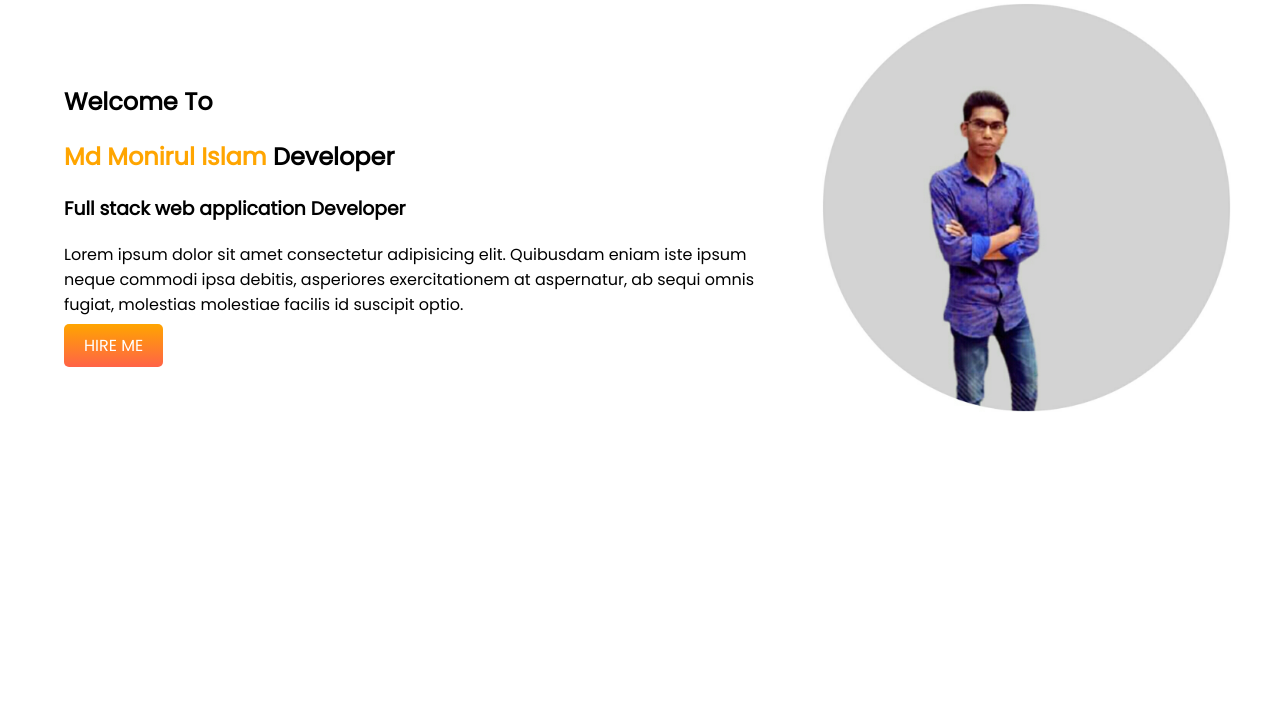
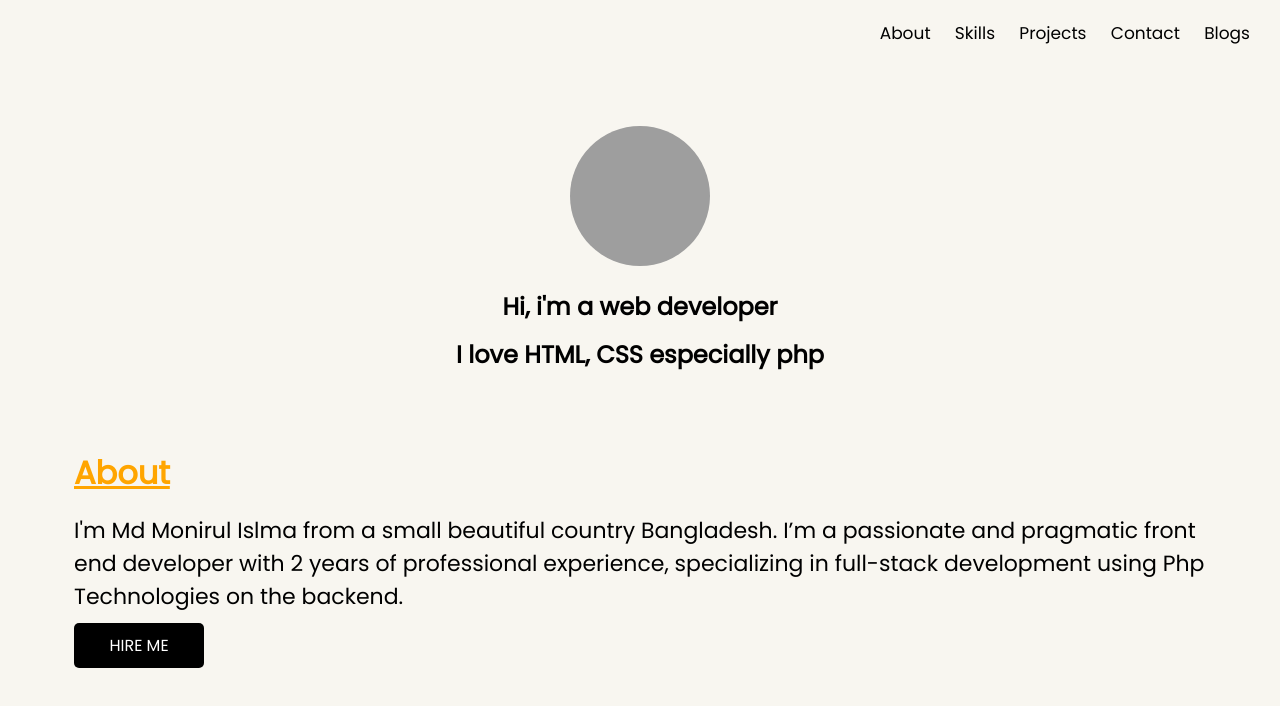
Before and after one commit to Monirul121/monirul360, a plain HTML site: page index.html in a window 1280 px wide. Drawn offline with Linux system fonts and the light colour scheme; grey boxes are pictures that could not be loaded.

Commit message:
head code change

```diff
--- a/index.html
+++ b/index.html
@@ -5,31 +5,42 @@
     <meta charset="UTF-8">
     <meta http-equiv="X-UA-Compatible" content="IE=edge">
     <meta name="viewport" content="width=device-width, initial-scale=1.0">
-    <title>Document</title>
+    <title>Monirul</title>
     <link rel="preconnect" href="https://fonts.googleapis.com">
     <link rel="preconnect" href="https://fonts.gstatic.com" crossorigin>
     <link href="https://fonts.googleapis.com/css2?family=Poppins&display=swap" rel="stylesheet">
     <link rel="shortcut icon" href="img/favicon.png" type="image/x-icon">
     <link rel="stylesheet" href="style.css">
+    <link rel="stylesheet" href="responsive.css">
 </head>
 
 <body>
-    <section>
-        <div class="taile">
-            <h1>Welcome To</h1>
-            <h1> <span id="name-span">Md Monirul Islam</span> Developer</h1>
-            <h3>Full stack web application Developer</h3>
-            <p>Lorem ipsum dolor sit amet consectetur adipisicing elit. Quibusdam eniam iste ipsum neque commodi ipsa
-                debitis,
-                asperiores exercitationem at aspernatur, ab sequi omnis fugiat, molestias molestiae facilis id suscipit
-                optio.
-            </p>
+
+    <section id="top-bar">
+        <div class="top-bar">
+            <a href="">About</a>
+            <a href="">Skills</a>
+            <a href="">Projects</a>
+            <a href="">Contact</a>
+            <a href="">Blogs</a>
+        </div>
+    </section>
+
+    <section id="details">
+        <div class="details-name">
+            <img src="img/IMG_20190817_172408.jpg" alt="">
+            <h1>Hi, i'm a web developer</h1>
+            <h1>I love HTML, CSS especially php</h1>
+        </div>
+        <div class="about">
+            <h1>About</h1>
+            <p>I'm Md Monirul Islma from a small beautiful country Bangladesh. I’m a passionate and pragmatic front end
+                developer with 2 years of professional experience, specializing in full-stack development using Php
+                Technologies on the backend.</p>
             <a id="hire" target="_blank" href="https://www.linkedin.com/in/monirul360/">HIRE ME</a>
         </div>
-        <div class="img">
-            <img src="img/Propic1262304341232.jpg" alt="">
-        </div>
     </section>
+
 </body>
 
 </html>
--- /dev/null
+++ b/responsive.css
@@ -0,0 +1,5 @@
+@media (max-width:720px) {
+    .about{
+        width:100%;
+    }
+}
--- a/style.css
+++ b/style.css
@@ -1,39 +1,79 @@
-body{
+*{
     margin: 0;
     padding: 0;
     box-sizing: border-box;
+}
+body{
     font-family: 'Poppins', sans-serif;
+    background-color: #F8F6F0;
+}
+a{
+    text-decoration: none;
 }
 
-#name-span{
-    color: orange;
+#top-bar{
+    width: 100%;
+    padding: 20px;
+    display: flex;
+    justify-content:right;
+    margin-bottom: 60px;
 }
 
-section{
-    width: 100%;
-    display: flex;
-    align-items: center;
-    justify-content: space-between;
+.top-bar a{
+    margin: 10px;
+    font-size: 17px;
+    color: black;
 }
 
-.taile{
-    width: 60%;
-    padding-left: 5%;
+
+.details-name{
+    width: 100%;
+    text-align:center;
+    margin-bottom: 60px;
+}
+.details-name h1{
+   line-height: 2;
+
 }
 
-.img {
-    width: 40%;
-    padding-left: 5%;
+.details-name img{
+    width: 140px;
+    height: 140px;
+    border-radius: 50%;
+    margin-bottom: 10px;
+    -webkit-border-radius: 50%;
+    -moz-border-radius: 50%;
+    -ms-border-radius: 50%;
+    -o-border-radius: 50%;
 }
-.img img{
+
+.about{
     width: 90%;
+    margin: auto;
+    padding: 10px;
 }
+.about h1{
+    color: orange;
+    font-size: 2rem;
+    text-decoration: underline;
+    text-decoration-style:solid;
+    -moz-text-decoration-style:solid;
+    margin-bottom: 17px;
+}
+
+.about p{
+    font-size: 22px;
+}
+
 #hire{
-    text-decoration: none;
+    width: 130px;
+    display: block;
+    text-align: center;
+    padding: 10px;
+    margin: 10px;
+    margin-left: 0;
     color: white;
-    font-weight: 700px;
-    background-image: linear-gradient(orange,tomato);
-    padding: 10px 20px;
+   background-color: #000000;
     border-radius: 5px;
     -webkit-border-radius: 5px;
     -moz-border-radius: 5px;
```
Also changed, not shown: 1 other file.
